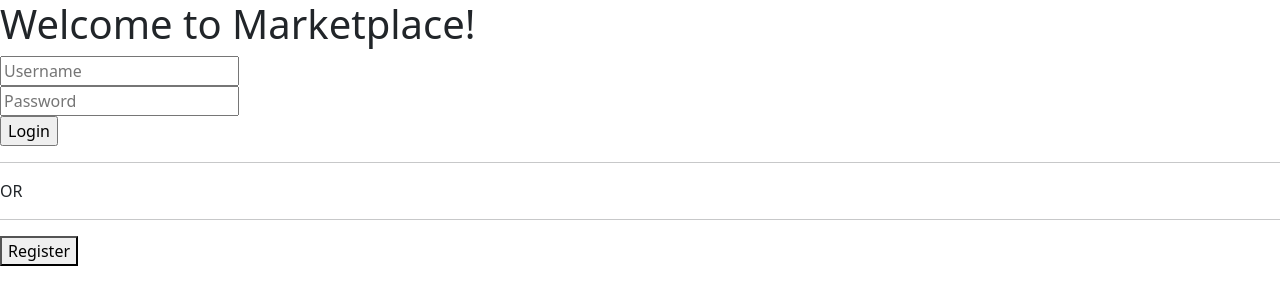
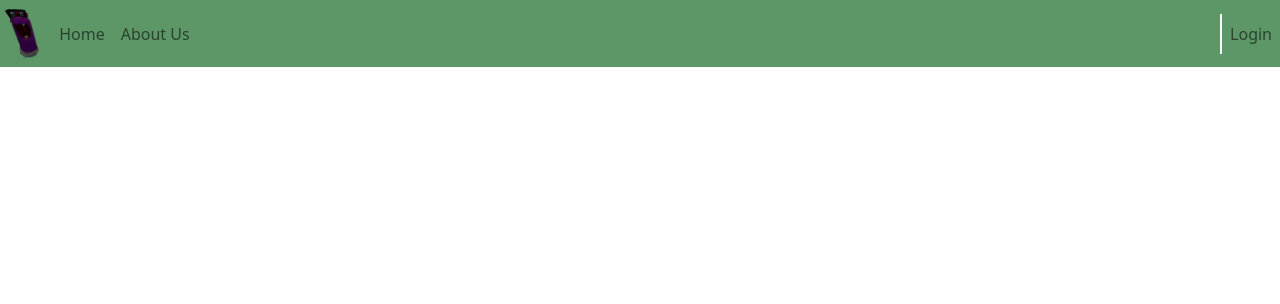
Before and after one commit to YamadaTTV/DAT076-Web-Applications, a React (Create React App) app in the folder client/: page / in a window 1280 px wide. Shown: the top 304 px of the page. Built offline with nearby package versions, Linux system fonts and the light colour scheme.

Commit message:
Added custom width to logo
Might have to change when we apply the real logo.

```diff
--- a/client/src/App.tsx
+++ b/client/src/App.tsx
@@ -11,7 +11,7 @@ import Navbar from 'react-bootstrap/Navbar';
 
 
 function App() {
-    const[formOpen, setformOpen] = useState(false);
+    /*const[formOpen, setformOpen] = useState(false);
     const[loggedIn, setloggedIn] = useState(false);
 
     const handleRegisterClick = () => {
@@ -27,6 +27,10 @@ function App() {
     } else {
         return <RegisterForm handleRegisterClick={handleRegisterClick}/>
     }
+    */
+   return(
+    header()
+   );
 }
 
 interface IProduct {
@@ -59,7 +63,7 @@ function header(){
   const logo = require("./murrayPog.png");
   return(
     <Navbar collapseOnSelect expand="lg" className="top">
-        <img src={logo}/>
+        <img src={logo} width="4%"/>
         <Navbar.Toggle aria-controls="responsive-navbar-nav" />
         <Navbar.Collapse id="responsive-navbar-nav">
           <Nav className="me-auto">
```
